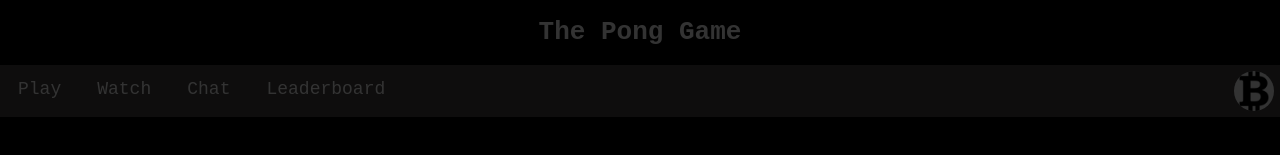
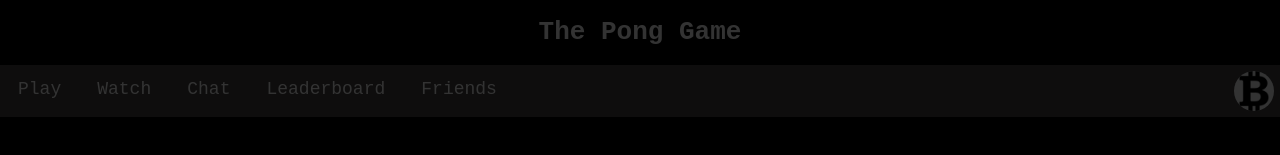
Before and after one commit to amr21code/42_06_ft_transcendence, a Vue app in the folder frontend/: page / in a window 1280 px wide. Shown: the top 155 px of the page. Built offline with nearby package versions, Linux system fonts and the light colour scheme; no server answers.

Commit message:
added friendlist structure, not yet working with backend

```diff
--- a/frontend/src/App.vue
+++ b/frontend/src/App.vue
@@ -10,6 +10,7 @@
 					<a @click="handleClick('watch')">Watch</a>
 					<a @click="handleClick('chat')">Chat</a>
 					<a @click="handleClick('leaderboard')">Leaderboard</a>
+					<a @click="handleClick('friendlist')">Friends</a>
 					<div class="logged-photo" @click="toggleUserDataPopup()">
 						<img src="./assets/bitcoin-black-white.png" alt="user-photo" width="40" height="40">
 					</div>
--- a/frontend/src/components/SideWindow.vue
+++ b/frontend/src/components/SideWindow.vue
@@ -2,6 +2,7 @@
 	<div v-if="selected !== 'play' && selected !== 'watch'" class="side-window-wrapper">
 		<ChatWindow v-if="selected === 'chat'" />
 		<Leaderboard v-if="selected === 'leaderboard'"/>
+		<Friendlist v-if="selected === 'friendlist'"/>
 	</div>
 </template>
 
@@ -10,10 +11,11 @@
 import { computed, defineComponent, ref } from 'vue'
 import ChatWindow from '../components/Chat.vue'
 import Leaderboard from '../components/Leaderboard.vue'
+import Friendlist from '../components/Friendlist.vue'
 
 export default defineComponent({
 	name: 'side-window',
-	components: { ChatWindow, Leaderboard },
+	components: { ChatWindow, Leaderboard, Friendlist },
 	props: {
 		selected: {
 			required: true,
--- a/frontend/src/services/DataService.ts
+++ b/frontend/src/services/DataService.ts
@@ -6,6 +6,9 @@ class DataService {
 	}
 	getAll() : Promise<any> {
 		return apiInstance.get("/users/all");
+	}
+	getFriends(userid: string) : Promise<any> {
+		return apiInstance.get("/fl/" + userid);
 	}
 	getChats() : Promise<any> {
 		return apiInstance.get("/chat/list/chats");
--- a/frontend/src/types/SelectedSideWindow.ts
+++ b/frontend/src/types/SelectedSideWindow.ts
@@ -1,2 +1,2 @@
-type SelectedSideWindow = 'chat' | 'leaderboard' | 'play' | 'watch';
+type SelectedSideWindow = 'chat' | 'leaderboard' | 'play' | 'watch' | 'friendlist';
 export type {SelectedSideWindow};
```
